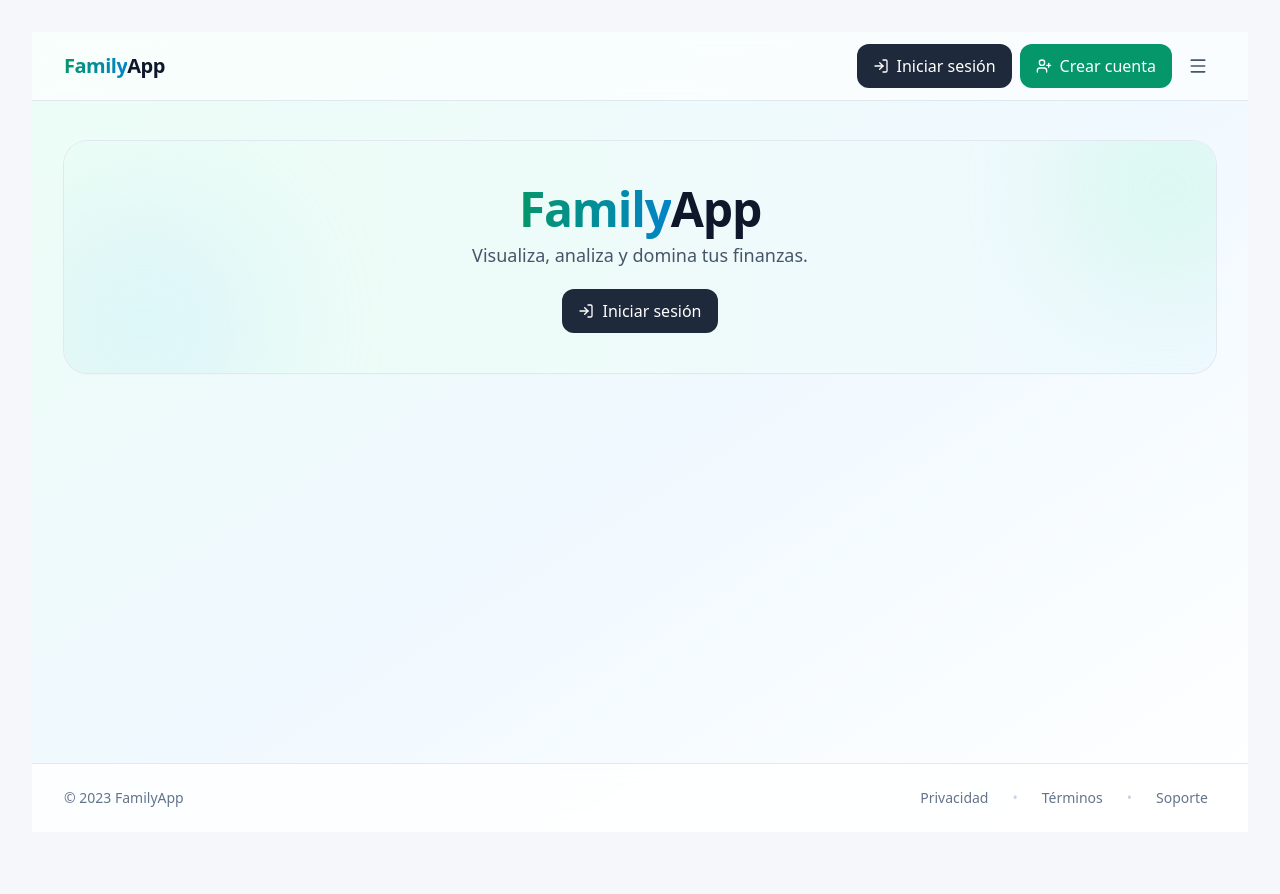
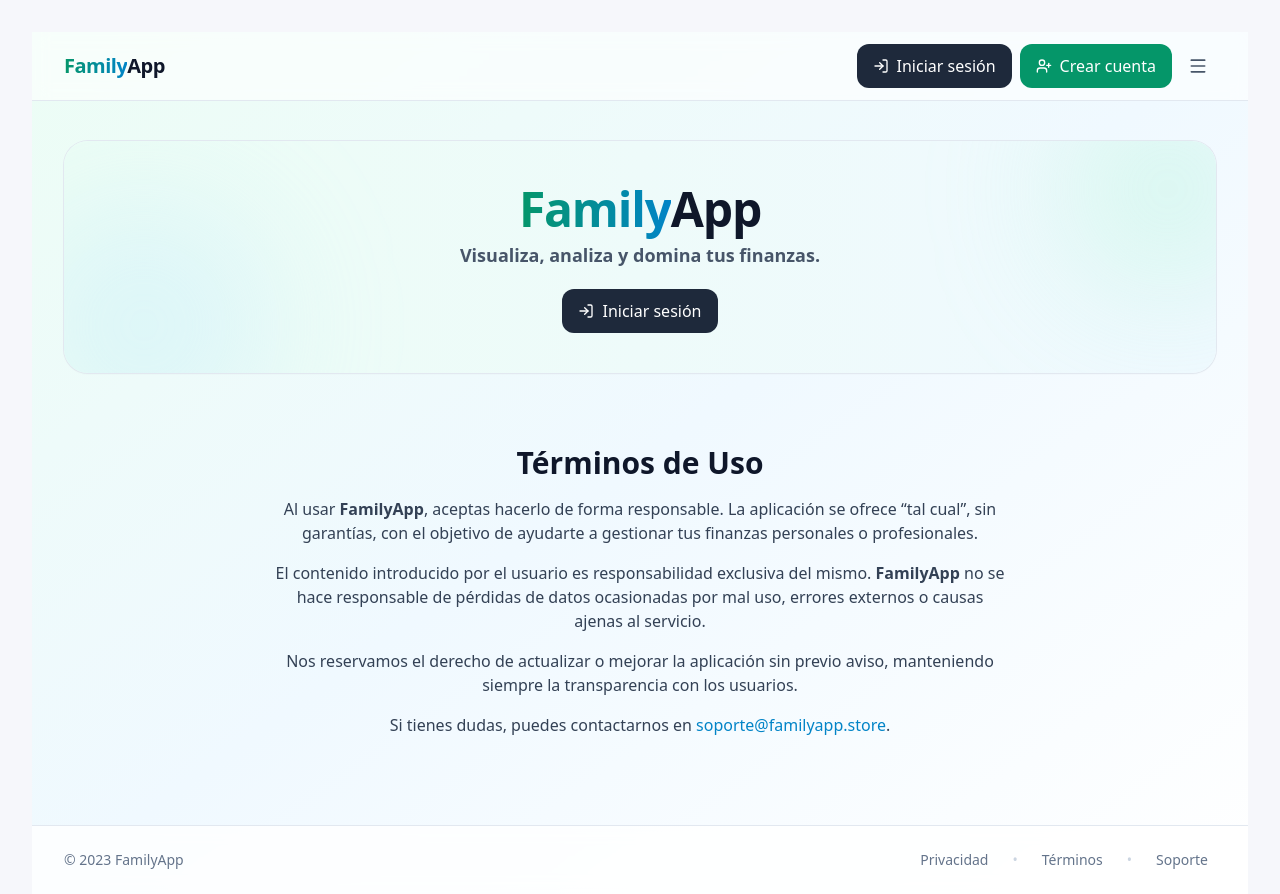
Before and after one commit to gerardojao/familyapp-front, a React (Vite) app: page /terms in a window 1280 px wide. Before the commit the page ends 832 px from the top, so only its background shows below. Built offline with nearby package versions, Linux system fonts and the light colour scheme; what chartjs-plugin-datalabels would draw is missing.

Commit message:
add privacy, terms, support, change slogan-2

```diff
--- a/src/App.jsx
+++ b/src/App.jsx
@@ -19,6 +19,9 @@ import ProtectedRoute from "./Components/ProtectedRoute";
 import ForgotPassword from "./Pages/ForgotPassword";
 import ResetPassword from "./Pages/ResetPassword";
 import "./App.css";
+import Privacy from "./Pages/Privacy";
+import Terms from "./Pages/Terms";
+import Support from "./Pages/Support";
 
 function App() {
   const [income, setIncome] = useState({
@@ -39,6 +42,9 @@ function App() {
             <Route path="/forgot" element={<ForgotPassword />} />
             <Route path="/reset-password" element={<ResetPassword />} />
             <Route path="/" element={<Home />} />
+             <Route path="/privacy" element={<Privacy />} />
+            <Route path="/terms" element={<Terms />} />
+            <Route path="/support" element={<Support />} />
 
             {/* protegidas (ajusta según tu necesidad) */}
             <Route
@@ -114,6 +120,7 @@ function App() {
               }
             />
           </Routes>
+
         </Layout>
       </AuthProvider>
     </BrowserRouter>
--- a/src/Components/Layout.jsx
+++ b/src/Components/Layout.jsx
@@ -124,8 +124,8 @@ export default function Layout({ children }) {
               <h1 className="mt-1 text-center text-4xl md:text-5xl font-extrabold tracking-tight text-slate-900">
                 <span className="bg-gradient-to-r from-emerald-600 to-sky-600 bg-clip-text text-transparent">Family</span>App
               </h1>
-              <p className="mt-2 text-center text-slate-600 text-base md:text-lg">
-                Visualiza, analiza y domina tus finanzas.
+              <p className="mt-2 text-center text-slate-600 text-base md:text-lg font-semibold">
+                <strong>Visualiza, analiza y domina tus finanzas.</strong>
               </p>
 
               <div className="mt-5 hidden md:flex flex-wrap items-center justify-center gap-3">
@@ -167,11 +167,11 @@ export default function Layout({ children }) {
             </div>
             <nav className="order-1 md:order-2 w-full md:w-auto">
               <ul className="flex flex-wrap items-center justify-center gap-x-3 gap-y-2 md:gap-4">
-                <li><a href="#" className="rounded-lg px-2 py-1.5 hover:text-slate-700 hover:bg-slate-100">Privacidad</a></li>
+                <li><a href="/privacy" className="rounded-lg px-2 py-1.5 hover:text-slate-700 hover:bg-slate-100">Privacidad</a></li>
                 <li className="hidden md:block text-slate-300">•</li>
-                <li><a href="#" className="rounded-lg px-2 py-1.5 hover:text-slate-700 hover:bg-slate-100">Términos</a></li>
+                <li><a href="/terms" className="rounded-lg px-2 py-1.5 hover:text-slate-700 hover:bg-slate-100">Términos</a></li>
                 <li className="hidden md:block text-slate-300">•</li>
-                <li><a href="#" className="rounded-lg px-2 py-1.5 hover:text-slate-700 hover:bg-slate-100">Soporte</a></li>
+                <li><a href="/support" className="rounded-lg px-2 py-1.5 hover:text-slate-700 hover:bg-slate-100">Soporte</a></li>
               </ul>
             </nav>
           </div>
--- /dev/null
+++ b/src/Pages/Privacy.jsx
@@ -0,0 +1,26 @@
+export default function Privacy() {
+  return (
+    <div className="max-w-3xl mx-auto py-10 px-4 text-slate-700 space-y-4">
+      <h1 className="text-3xl font-bold text-slate-900 mb-4">Política de Privacidad</h1>
+
+      <p>
+        En <strong>FamilyApp</strong> valoramos tu privacidad. Los datos que registras en la aplicación
+        (como ingresos, gastos o correo electrónico) se almacenan de forma segura y nunca se comparten con terceros.
+      </p>
+
+      <p>
+        Usamos tu correo únicamente para funciones dentro de la app, como recuperación de contraseña o avisos importantes.
+        No enviamos publicidad ni cedemos información a otras empresas.
+      </p>
+
+      <p>
+        Puedes solicitar la eliminación de tu cuenta y tus datos escribiendo a{" "}
+        <a href="mailto:soporte@familyapp.store" className="text-sky-600 hover:underline">
+          soporte@familyapp.store
+        </a>.
+      </p>
+
+      <p>Última actualización: {new Date().toLocaleDateString("es-ES")}</p>
+    </div>
+  );
+}
--- /dev/null
+++ b/src/Pages/Support.jsx
@@ -0,0 +1,23 @@
+export default function Support() {
+  return (
+    <div className="max-w-3xl mx-auto py-10 px-4 text-slate-700 space-y-4">
+      <h1 className="text-3xl font-bold text-slate-900 mb-4">Soporte y Contacto</h1>
+
+      <p>
+        ¿Tienes dudas, sugerencias o encontraste algún error?
+        Puedes escribirme directamente a{" "}
+        <a href="mailto:soporte@familyapp.store" className="text-sky-600 hover:underline">
+          soporte@familyapp.store
+        </a>{" "}
+        o enviarme un mensaje desde el formulario de contacto (próximamente disponible).
+      </p>
+
+      <p>
+        También puedes compartir ideas o funciones que te gustaría ver en futuras versiones.
+        FamilyApp está en constante mejora, ¡y tus sugerencias son muy valiosas!
+      </p>
+
+      <p>Gracias por ser parte de este proyecto 💚</p>
+    </div>
+  );
+}
--- /dev/null
+++ b/src/Pages/Terms.jsx
@@ -0,0 +1,28 @@
+export default function Terms() {
+  return (
+    <div className="max-w-3xl mx-auto py-10 px-4 text-slate-700 space-y-4">
+      <h1 className="text-3xl font-bold text-slate-900 mb-4">Términos de Uso</h1>
+
+      <p>
+        Al usar <strong>FamilyApp</strong>, aceptas hacerlo de forma responsable. La aplicación se ofrece “tal cual”,
+        sin garantías, con el objetivo de ayudarte a gestionar tus finanzas personales o profesionales.
+      </p>
+
+      <p>
+        El contenido introducido por el usuario es responsabilidad exclusiva del mismo.
+        <strong> FamilyApp</strong> no se hace responsable de pérdidas de datos ocasionadas por mal uso,
+        errores externos o causas ajenas al servicio.
+      </p>
+
+      <p>
+        Nos reservamos el derecho de actualizar o mejorar la aplicación sin previo aviso, manteniendo siempre la transparencia con los usuarios.
+      </p>
+
+      <p>Si tienes dudas, puedes contactarnos en{" "}
+        <a href="mailto:soporte@familyapp.store" className="text-sky-600 hover:underline">
+          soporte@familyapp.store
+        </a>.
+      </p>
+    </div>
+  );
+}
```
